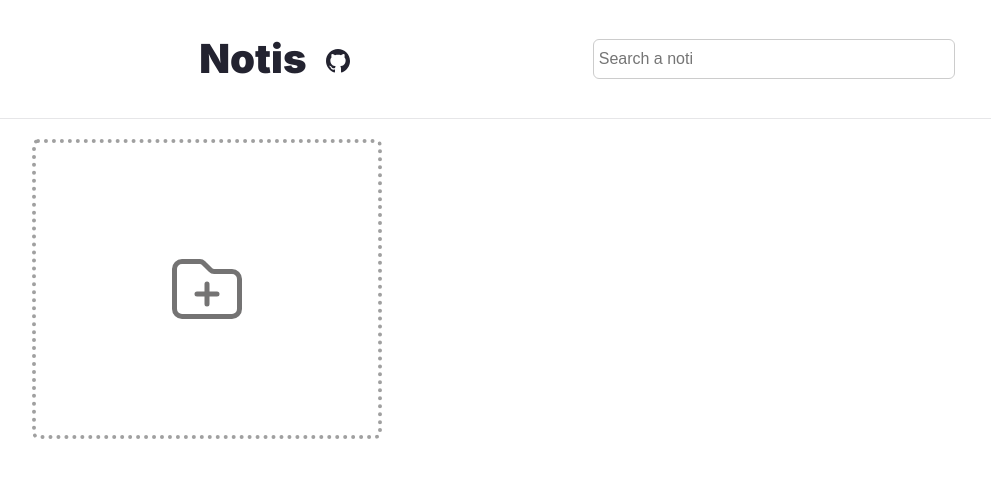
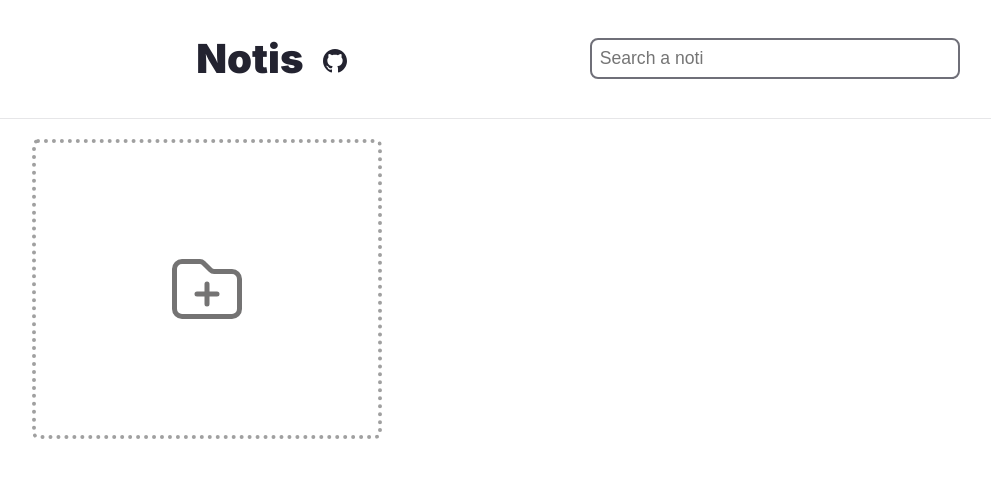
Before and after one commit to germanfndez/notis-app, a Svelte app: page / in a window 1280 px wide. Shown: the top 478 px of the page, without its empty margins (63-1054 px from the left). Built offline with nearby package versions, Linux system fonts and the light colour scheme.

Commit message:
tweak: add more space to header

```diff
--- a/src/components/Header.svelte
+++ b/src/components/Header.svelte
@@ -49,11 +49,13 @@
   }
 
   input {
-    border: 1px solid #ccc;
-    padding: 10px 5px;
+    outline: 2px solid rgba(35, 35, 48, 0.651);
+    border: 0;
+    margin-left: 5px;
+    padding: 8px;
     border-radius: 6px;
     width: 350px;
-    font-size: 1rem;
+    font-size: 1.1rem;
     transition: all 0.1s ease-out;
   }
 
```
